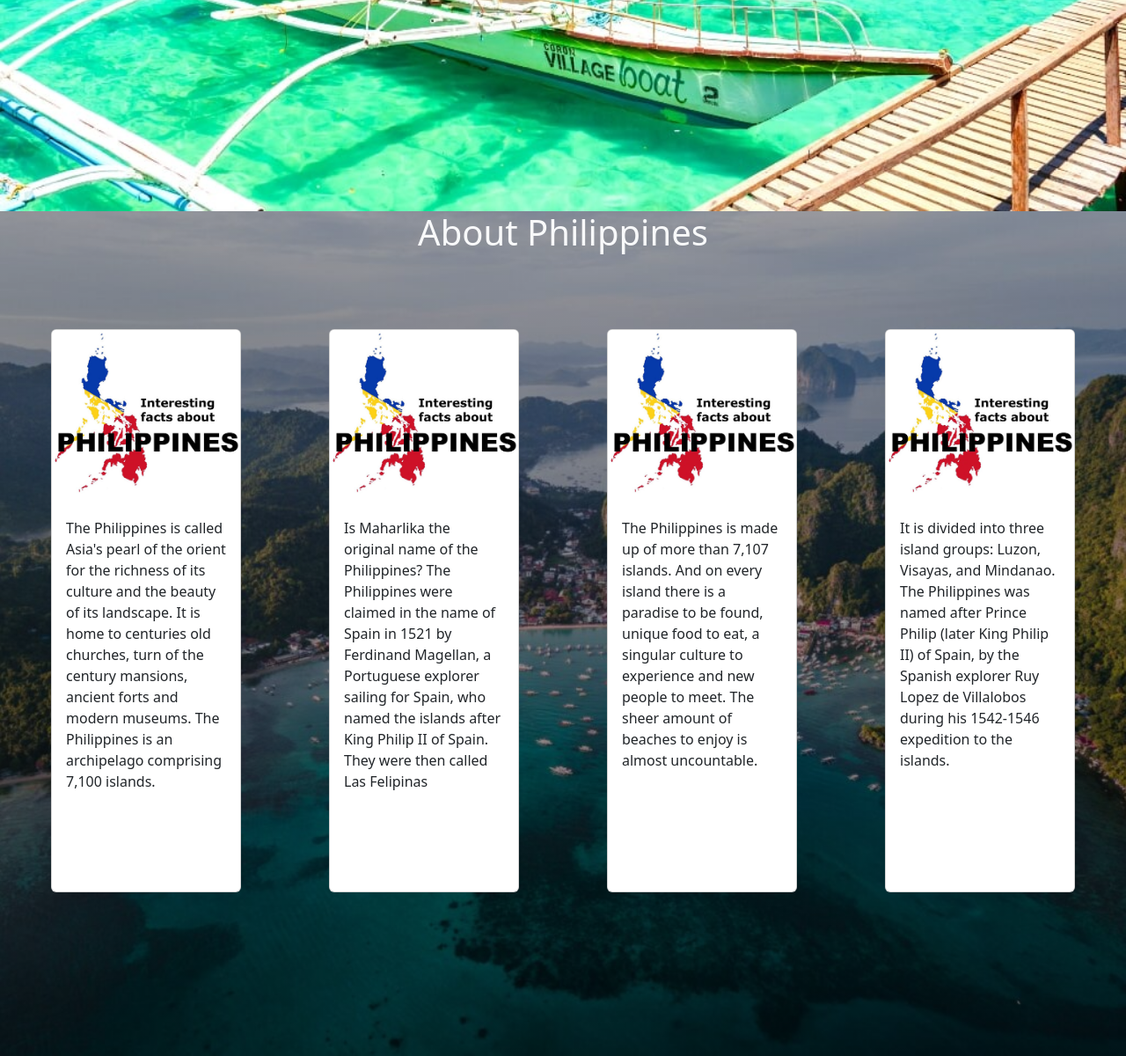
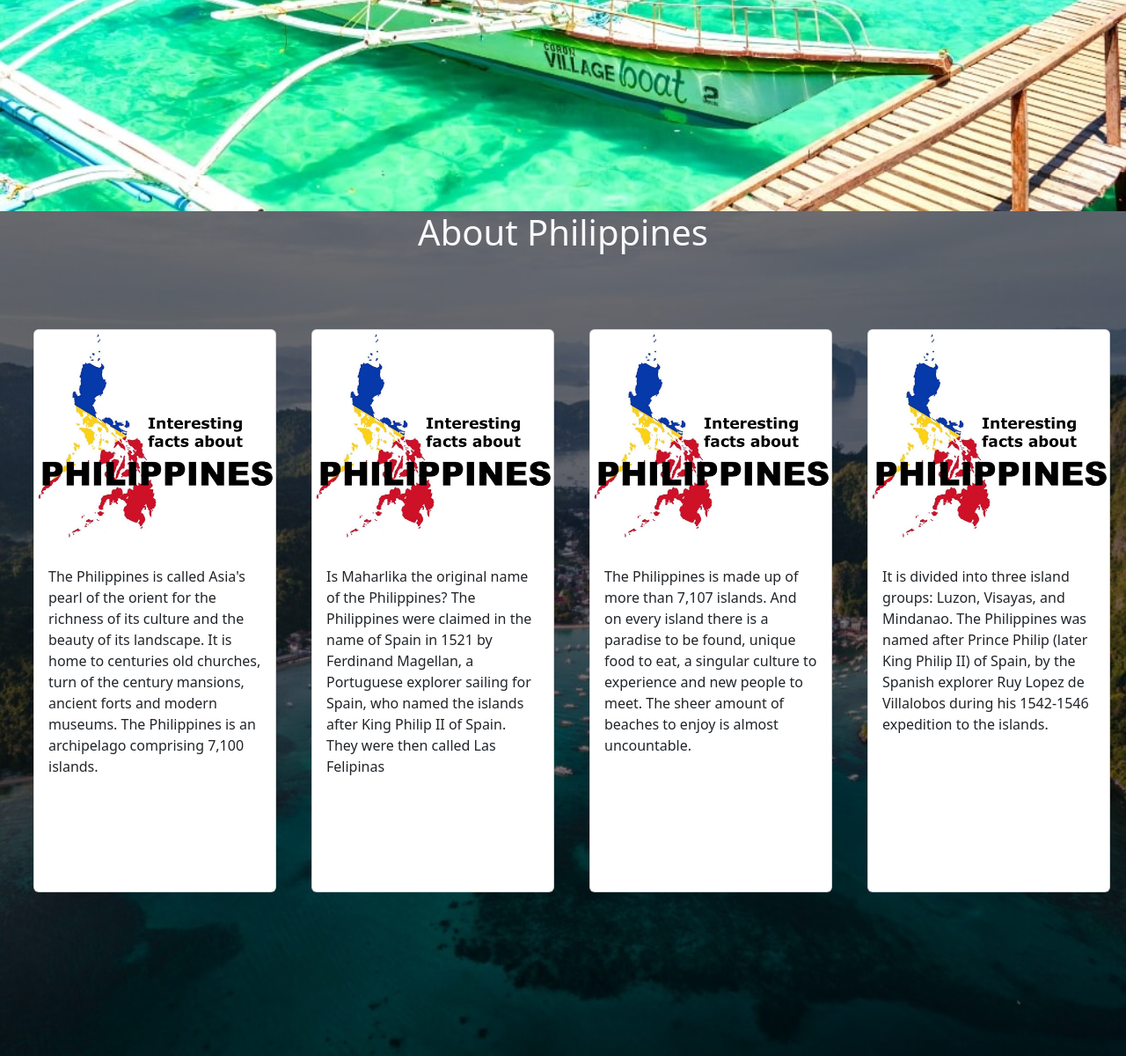
Before and after one commit to httpsaelfricEzekiel/Practice, a PHP site: page /bootstrap_wst/index.html in a window 1280 px wide. Shown: the part 890-2090 px from the top of the page at 88% size. Run offline with PHP 8.4, Linux system fonts and the light colour scheme.

Commit message:
Add files via upload

```diff
--- a/bootstrap_wst/index.html
+++ b/bootstrap_wst/index.html
@@ -12,6 +12,7 @@
 </head>
 
 <body>
+    <!-- Navbar -->
     <nav class="navbar navbar-expand-sm bg-secondary-subtle navbar-dark">
         <div class="container-fluid">
             <a class="navbar-brand" href="#">
@@ -44,16 +45,20 @@
             </div>
         </div>
     </nav>
+    <!-- Carousel of Philippines Destination -->
     <div id="carouselExampleSlidesOnly" class="carousel slide position-relative" data-bs-ride="carousel">
         <div class="carousel-inner">
             <div class="carousel-item active">
                 <div class="overlay-container">
                     <h1 class="text">Coron Palawan</h1>
-                    <p class="text-light p-coron">Coron is a fantastic base for adventure, especially for underwater
+                    <p class="text-light p-mayon">Coron is a fantastic base for adventure, especially for underwater
                         explorers seeking to dive amid the Japanese shipwrecks of the 1940s. Hop a guided mangrove kayak
                         tour or practice your killer spike on the beach-volleyball court at Atwayan Beach. Jungle treks,
                         horseback tours and island camping will further quench your thirst for the ultimate outdoor
-                        experience.</p>
+                        experience. It has caught the attention of many due to its World War II wreck diving spots,
+                        beautiful rock formations, and unbelievably clear waters. It is also considered the more quiet
+                        and laidback sibling of El Nido, another famous Palawan destination because of its gorgeous
+                        waters and scenery.</p>
                 </div>
                 <img src="img/coron.jpg" class="d-block w-100" id="coron" alt="Coron Palawan">
             </div>
@@ -63,7 +68,7 @@
                     <p class="text-light p-mayon">The Mayon Volcano is situated in the southern part of the main island
                         of Luzon, 500 kilometres south of Manila. Towering at a height of 2,462 meters above sea level,
                         it is known for its perfectly conical shape whose natural beauty has inspired a number of
-                        legends and art.</p>
+                        legends and art. The volcano with its surrounding landscape was declared a national park on July 20, 1938, the first in the nation. It was reclassified as a natural park and renamed the Mayon Volcano Natural Park in 2000. It is the centerpiece of the Albay Biosphere Reserve, declared by UNESCO in 2016, and is currently being nominated as a World Heritage Site.</p>
                 </div>
                 <img src="img/Mayon Volcano.jpg" class="d-block w-100" alt="Mayon Volcano Albay" id="mayon">
             </div>
@@ -96,7 +101,7 @@
                         has been in use in the region for 2000 years virtually unchanged. They offer many lessons for
                         application in similar environments elsewhere.</p>
                 </div>
-                <img src="img/Banaue Rice Terraces.jpg" class="d-block w-100" alt="Banaue Rice Terraces" id="banaue">
+                <img src="img/banaue.jpg" class="d-block w-100" alt="Banaue Rice Terraces" id="banaue">
             </div>
             <div class="carousel-item">
                 <div class="overlay-container">
@@ -110,9 +115,10 @@
             </div>
         </div>
     </div>
+    <!-- About Philippines -->
     <div class="d-flex p-2 bg position-relative" id="aboutphilippines">
         <h1 class="position-absolute top-0 start-50 translate-middle-x text-light">About Philippines</h1>
-        <div class="card" style="width: 18rem; height: 80vh;">
+        <div class="card card-con" style="width: 18rem; height: 80vh;">
             <img src="img/about_phil.jpg" class="card-img-top" alt="...">
             <div class="card-body">
                 <p class="card-text">The Philippines is called Asia's pearl of the orient for the richness of its
@@ -121,22 +127,28 @@
                     islands.</p>
             </div>
         </div>
-        <div class="card" style="width: 18rem; height: 80vh;">
+        <div class="card card-con" style="width: 18rem; height: 80vh;">
             <img src="img/about_phil.jpg" class="card-img-top" alt="...">
             <div class="card-body">
-                <p class="card-text">Is Maharlika the original name of the Philippines? The Philippines were claimed in the name of Spain in 1521 by Ferdinand Magellan, a Portuguese explorer sailing for Spain, who named the islands after King Philip II of Spain. They were then called Las Felipinas</p>
+                <p class="card-text">Is Maharlika the original name of the Philippines? The Philippines were claimed in
+                    the name of Spain in 1521 by Ferdinand Magellan, a Portuguese explorer sailing for Spain, who named
+                    the islands after King Philip II of Spain. They were then called Las Felipinas</p>
             </div>
         </div>
-        <div class="card" style="width: 18rem; height: 80vh;">
+        <div class="card card-con" style="width: 18rem; height: 80vh;">
             <img src="img/about_phil.jpg" class="card-img-top" alt="...">
             <div class="card-body">
-                <p class="card-text">The Philippines is made up of more than 7,107 islands. And on every island there is a paradise to be found, unique food to eat, a singular culture to experience and new people to meet. The sheer amount of beaches to enjoy is almost uncountable.</p>
+                <p class="card-text">The Philippines is made up of more than 7,107 islands. And on every island there is
+                    a paradise to be found, unique food to eat, a singular culture to experience and new people to meet.
+                    The sheer amount of beaches to enjoy is almost uncountable.</p>
             </div>
         </div>
-        <div class="card" style="width: 18rem; height: 80vh;">
+        <div class="card card-con" style="width: 18rem; height: 80vh;">
             <img src="img/about_phil.jpg" class="card-img-top" alt="...">
             <div class="card-body">
-                <p class="card-text">It is divided into three island groups: Luzon, Visayas, and Mindanao. The Philippines was named after Prince Philip (later King Philip II) of Spain, by the Spanish explorer Ruy Lopez de Villalobos during his 1542-1546 expedition to the islands.</p>
+                <p class="card-text">It is divided into three island groups: Luzon, Visayas, and Mindanao. The
+                    Philippines was named after Prince Philip (later King Philip II) of Spain, by the Spanish explorer
+                    Ruy Lopez de Villalobos during his 1542-1546 expedition to the islands.</p>
             </div>
         </div>
     </div>
--- a/bootstrap_wst/style.css
+++ b/bootstrap_wst/style.css
@@ -1,17 +1,23 @@
 * {
     margin: 0;
     padding: 0;
+}
+
+body {
     scroll-behavior: smooth;
 }
+
 .logo-phil {
     object-fit: cover;
     width: 80px;
     mix-blend-mode: multiply;
 }
+
 .nav-link {
     font-family: 'Franklin Gothic Medium', 'Arial Narrow', Arial, sans-serif;
 }
-.overlay-container{
+
+.overlay-container {
     position: absolute;
     top: 0;
     left: 0;
@@ -24,9 +30,11 @@
     justify-content: center;
     align-items: center;
 }
+
 .overlay-container:hover {
     opacity: 1;
 }
+
 .text {
     margin: 0 100px;
     color: white;
@@ -35,48 +43,65 @@
     text-align: center;
     transition: opacity 0.3s ease;
 }
+
 .p-coron {
     margin: 0 100px;
     line-height: 1.7;
-    font-family:Georgia, 'Times New Roman', Times, serif;
+    font-family: Georgia, 'Times New Roman', Times, serif;
 }
+
 .p-mayon {
     margin: 0 100px;
     line-height: 1.5;
-    font-family:Georgia, 'Times New Roman', Times, serif;
+    font-family: Georgia, 'Times New Roman', Times, serif;
 }
+
 .p-lingguhob {
     margin: 0 100px;
     line-height: 1.5;
-    font-family:Georgia, 'Times New Roman', Times, serif;
+    font-family: Georgia, 'Times New Roman', Times, serif;
 }
+
 .p-boracay {
     margin: 0 100px;
     line-height: 1.5;
-    font-family:Georgia, 'Times New Roman', Times, serif;
+    font-family: Georgia, 'Times New Roman', Times, serif;
 }
+
 .p-banaue {
     margin: 0 100px;
     line-height: 1.5;
-    font-family:Georgia, 'Times New Roman', Times, serif;
+    font-family: Georgia, 'Times New Roman', Times, serif;
 }
+
 .p-batanes {
     margin: 0 100px;
     line-height: 1.5;
-    font-family:Georgia, 'Times New Roman', Times, serif;
+    font-family: Georgia, 'Times New Roman', Times, serif;
 }
-.overlay-container:hover .text .text-light{
+
+.overlay-container:hover .text .text-light {
     opacity: 1;
 }
 .bg {
-    background-image: linear-gradient(rgba(0, 0, 0, 0.3), rgba(0, 0, 0, 0.5)), url("img/bg1.jpg");
+    background-image: linear-gradient(rgba(0, 0, 0, 0.5), rgba(0, 0, 0, 0.5)), url("img/bg1.jpg");
     background-repeat: no-repeat;
     background-size: cover;
     background-position: center;
     height: 120vh;
 }
+
 .card {
     margin-top: 10%;
-    margin-right: 50px;
-    margin-left: 50px;
+    margin-right: 10px;
+    margin-left: 30px;
 }
+
+.card-text {
+    line-height: 1.5;
+}
+
+.bg-2 {
+    background-color: aquamarine;
+    height: 100vh;
+}
```
Also changed, not shown: 1 other file.
